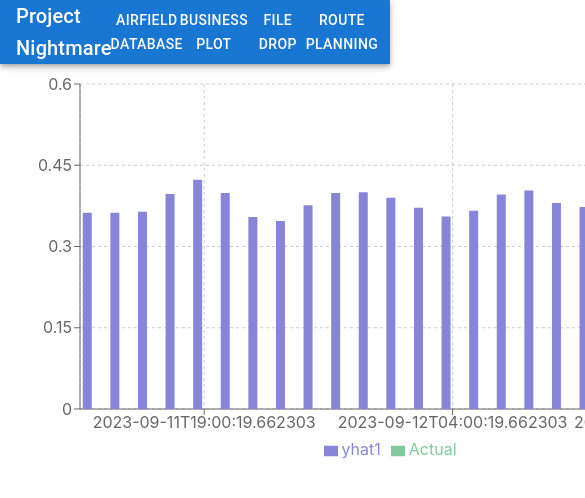
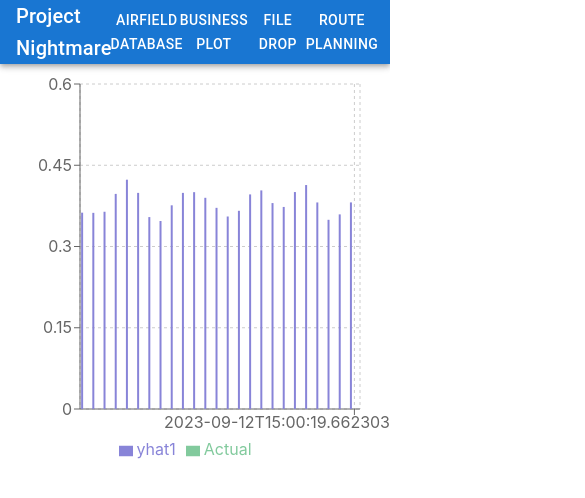
Before and after one commit to alavrouk/JID31119---EagleEye, a React (Create React App) app: page / in a window 390 px wide. Both pictures are taken after a click on the button "BUSINESS PLOT". Shown: the top 498 px of the page, 585 px wide, since content can reach past the window. Built offline with nearby package versions, Linux system fonts and the light colour scheme.

Commit message:
Business Plot Layout Change
Put bar chart into responsive container so that it resizes based on tab size, also centers it.

```diff
--- a/package.json
+++ b/package.json
@@ -10,9 +10,7 @@
     "@testing-library/jest-dom": "^5.17.0",
     "@testing-library/react": "^13.4.0",
     "@testing-library/user-event": "^13.5.0",
-    "@vx/geo": "^0.0.199",
     "d3-geo": "^3.1.0",
-    "kepler.gl": "^2.5.5",
     "node-polyfill-webpack-plugin": "^2.0.1",
     "react": "^18.2.0",
     "react-app-rewired": "^2.2.1",
--- a/src/components/business_plot/BusinessPlot.js
+++ b/src/components/business_plot/BusinessPlot.js
@@ -1,11 +1,11 @@
 import React from 'react';
-import { BarChart, Bar, XAxis, YAxis, CartesianGrid, Tooltip, Legend } from 'recharts';
+import { BarChart, Bar, XAxis, YAxis, CartesianGrid, Tooltip, Legend, ResponsiveContainer } from 'recharts';
 import data from './businessData.json'
 
 function BusinessPlot() {
 
     return (
-        <>
+        <><ResponsiveContainer width ='100%' height = {400}>
             <BarChart
                 width={800}
                 height={400}
@@ -22,6 +22,7 @@ function BusinessPlot() {
                 <Bar dataKey="yhat1" fill="#8884d8" />
                 <Bar dataKey="Actual" fill="#82ca9d" />
             </BarChart>
+            </ResponsiveContainer>
         </>
     )
 }
```
Also changed, not shown: 1 other file (tests, documents, lock files or other folders).
